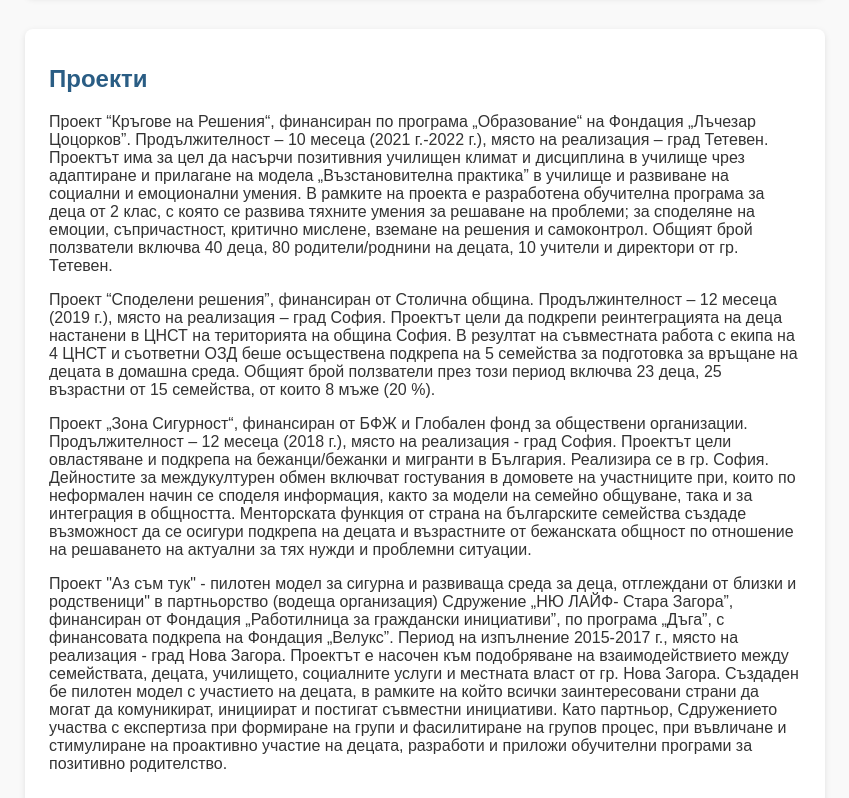
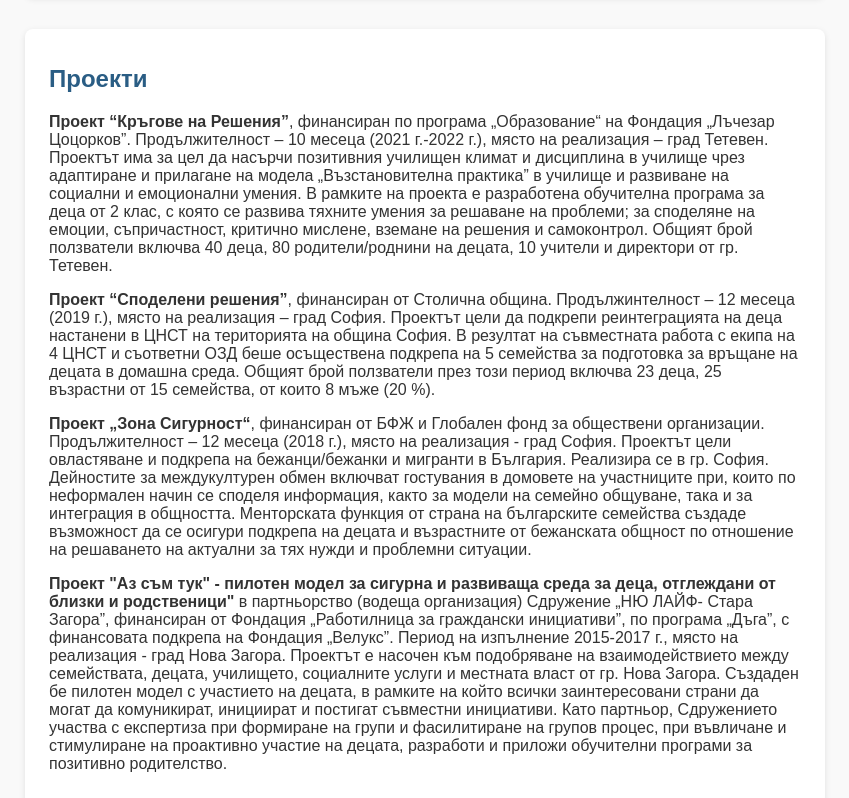
Before and after one commit to ZonaSemeystvo/zona.semeystvo, a plain HTML site: page index.html in a window 1280 px wide. Shown: the part 646-1444 px from the top of the page, without its empty margins (215-1064 px from the left). Drawn offline with Linux system fonts and the light colour scheme.

Commit message:
Update index.html
актуален текст към 6 август

```diff
--- a/index.html
+++ b/index.html
@@ -55,10 +55,10 @@
 
 <section id="projects">
   <h2>Проекти</h2>
-  <p>Проект “Кръгове на Решения“, финансиран по програма „Образование“ на Фондация „Лъчезар Цоцорков”. Продължителност – 10 месеца (2021 г.-2022 г.), място на реализация – град Тетевен. Проектът има за цел да насърчи позитивния училищен климат и дисциплина в училище чрез адаптиране и прилагане на модела „Възстановителна практика” в училище и развиване на социални и емоционални умения. В рамките на проекта е разработена обучителна програма за деца от 2 клас, с която се развива тяхните умения за решаване на проблеми; за споделяне на емоции, съпричастност, критично мислене, вземане на решения и самоконтрол. Общият брой ползватели включва 40 деца, 80 родители/роднини на децата, 10 учители и директори от гр. Тетевен.</p>
-  <p>Проект “Споделени решения”, финансиран от Столична община. Продължинтелност – 12 месеца (2019 г.), място на реализация – град София. Проектът цели да подкрепи реинтеграцията на деца настанени в ЦНСТ на територията на община София. В резултат на съвместната работа с екипа на 4 ЦНСТ и съответни ОЗД беше осъществена подкрепа на 5 семейства за подготовка за връщане на децата в домашна среда. Общият брой ползватели през този период включва 23 деца, 25 възрастни от 15 семейства, от които 8 мъже (20 %).</p>
-  <p>Проект „Зона Сигурност“, финансиран от БФЖ и Глобален фонд за обществени организации. Продължителност – 12 месеца (2018 г.), място на реализация - град София. Проектът цели овластяване и подкрепа на бежанци/бежанки и мигранти в България. Реализира се в гр. София. Дейностите за междукултурен обмен включват гостувания в домовете на участниците при, които по неформален начин се споделя информация, както за модели на семейно общуване, така и за интеграция в общността. Менторската функция от страна на българските семейства създаде възможност да се осигури подкрепа на децата и възрастните от бежанската общност по отношение на решаването на актуални за тях нужди и проблемни ситуации.</p>
-  <p>Проект "Аз съм тук" - пилотен модел за сигурна и развиваща среда за деца, отглеждани от близки и родственици" в партньорство (водеща организация) Сдружение „НЮ ЛАЙФ- Стара Загора”, финансиран от Фондация „Работилница за граждански инициативи”, по програма „Дъга”, с финансовата подкрепа на Фондация „Велукс”. Период на изпълнение 2015-2017 г., място на реализация - град Нова Загора. Проектът е насочен към подобряване на взаимодействието между семействата, децата, училището, социалните услуги и местната власт от гр. Нова Загора. Създаден бе пилотен модел с участието на децата, в рамките на който всички заинтересовани страни да могат да комуникират, инициират и постигат съвместни инициативи. Като партньор, Сдружението участва с експертиза при формиране на групи и фасилитиране на групов процес, при въвличане и стимулиране на проактивно участие на децата, разработи и приложи обучителни програми за позитивно родителство.</p>
+  <p><strong>Проект “Кръгове на Решения”</strong>, финансиран по програма „Образование“ на Фондация „Лъчезар Цоцорков”. Продължителност – 10 месеца (2021 г.-2022 г.), място на реализация – град Тетевен. Проектът има за цел да насърчи позитивния училищен климат и дисциплина в училище чрез адаптиране и прилагане на модела „Възстановителна практика” в училище и развиване на социални и емоционални умения. В рамките на проекта е разработена обучителна програма за деца от 2 клас, с която се развива тяхните умения за решаване на проблеми; за споделяне на емоции, съпричастност, критично мислене, вземане на решения и самоконтрол. Общият брой ползватели включва 40 деца, 80 родители/роднини на децата, 10 учители и директори от гр. Тетевен.</p>
+  <p><strong>Проект “Споделени решения”</strong>, финансиран от Столична община. Продължинтелност – 12 месеца (2019 г.), място на реализация – град София. Проектът цели да подкрепи реинтеграцията на деца настанени в ЦНСТ на територията на община София. В резултат на съвместната работа с екипа на 4 ЦНСТ и съответни ОЗД беше осъществена подкрепа на 5 семейства за подготовка за връщане на децата в домашна среда. Общият брой ползватели през този период включва 23 деца, 25 възрастни от 15 семейства, от които 8 мъже (20 %).</p>
+  <p><strong>Проект „Зона Сигурност“</strong>, финансиран от БФЖ и Глобален фонд за обществени организации. Продължителност – 12 месеца (2018 г.), място на реализация - град София. Проектът цели овластяване и подкрепа на бежанци/бежанки и мигранти в България. Реализира се в гр. София. Дейностите за междукултурен обмен включват гостувания в домовете на участниците при, които по неформален начин се споделя информация, както за модели на семейно общуване, така и за интеграция в общността. Менторската функция от страна на българските семейства създаде възможност да се осигури подкрепа на децата и възрастните от бежанската общност по отношение на решаването на актуални за тях нужди и проблемни ситуации.</p>
+  <p><strong>Проект "Аз съм тук" - пилотен модел за сигурна и развиваща среда за деца, отглеждани от близки и родственици"</strong> в партньорство (водеща организация) Сдружение „НЮ ЛАЙФ- Стара Загора”, финансиран от Фондация „Работилница за граждански инициативи”, по програма „Дъга”, с финансовата подкрепа на Фондация „Велукс”. Период на изпълнение 2015-2017 г., място на реализация - град Нова Загора. Проектът е насочен към подобряване на взаимодействието между семействата, децата, училището, социалните услуги и местната власт от гр. Нова Загора. Създаден бе пилотен модел с участието на децата, в рамките на който всички заинтересовани страни да могат да комуникират, инициират и постигат съвместни инициативи. Като партньор, Сдружението участва с експертиза при формиране на групи и фасилитиране на групов процес, при въвличане и стимулиране на проактивно участие на децата, разработи и приложи обучителни програми за позитивно родителство.</p>
 </section>
 
 <section id="contact">
```
